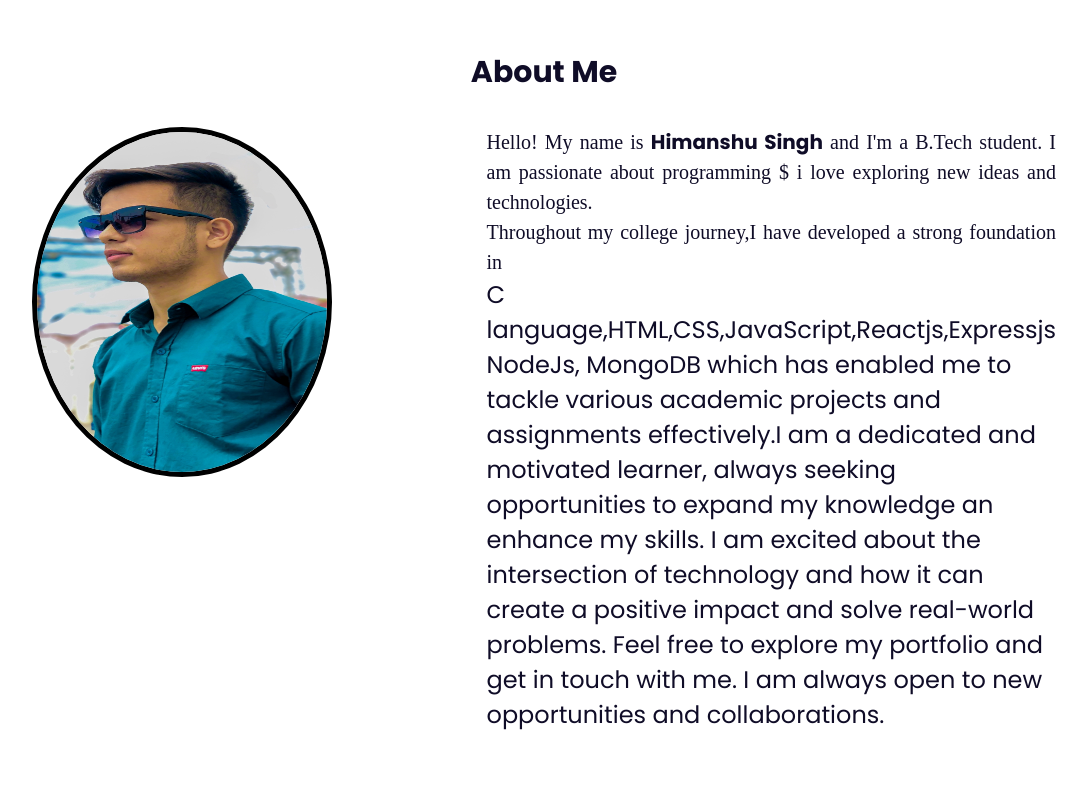
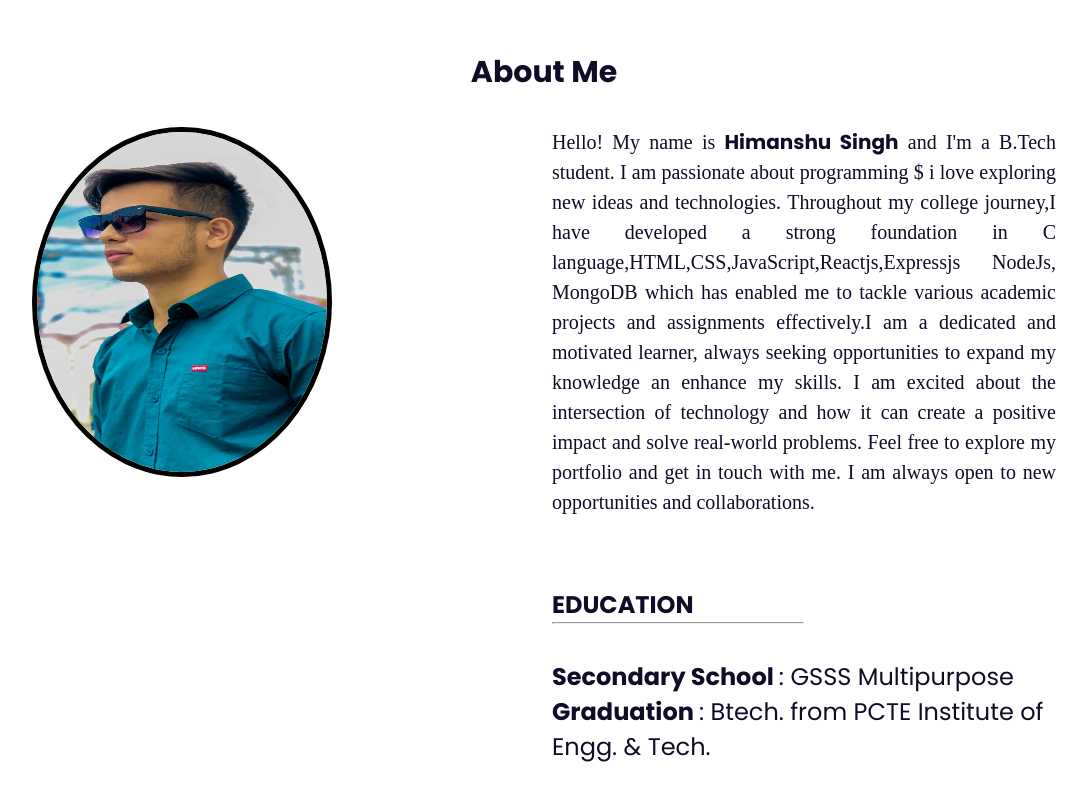
Before and after one commit to himansh025/Portfolio, a plain HTML site: page index.html in a window 1280 px wide. Shown: the part 800-1600 px from the top of the page, without its empty margins (96-1183 px from the left). Drawn offline with nearby package versions, Linux system fonts and the light colour scheme; a script that the page names is missing.

Commit message:
Update index.html

```diff
--- a/index.html
+++ b/index.html
@@ -64,7 +64,7 @@
 
             </div>
             <div class="about-text">
-                <p> Hello! My name is <b>Himanshu Singh</b> and I'm a B.Tech student. I am passionate about programming $ i love exploring new ideas and technologies. <p> Throughout my college journey,I have developed a strong foundation in</p> C language,HTML,CSS,JavaScript,Reactjs,Expressjs NodeJs, MongoDB which has enabled me to tackle various academic projects and assignments effectively.I am a dedicated and motivated learner, always seeking opportunities to expand my knowledge an enhance my skills. I am excited about the intersection of technology and how it can create a positive impact and solve real-world problems. Feel free to explore my portfolio and get in touch with me. I am always open to new opportunities and collaborations.
+                <p> Hello! My name is <b>Himanshu Singh</b> and I'm a B.Tech student. I am passionate about programming $ i love exploring new ideas and technologies. Throughout my college journey,I have developed a strong foundation in C language,HTML,CSS,JavaScript,Reactjs,Expressjs NodeJs, MongoDB which has enabled me to tackle various academic projects and assignments effectively.I am a dedicated and motivated learner, always seeking opportunities to expand my knowledge an enhance my skills. I am excited about the intersection of technology and how it can create a positive impact and solve real-world problems. Feel free to explore my portfolio and get in touch with me. I am always open to new opportunities and collaborations.
                 </p>
                 <br><br>
                  <a id=" fas"> <b> EDUCATION</b></a>
```
